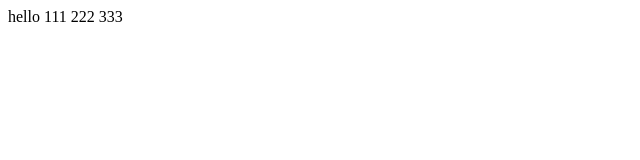
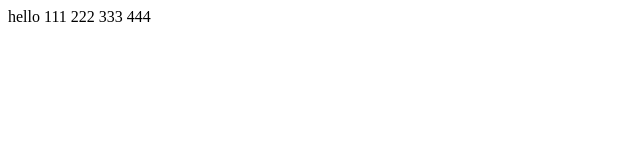
Before and after one commit to zeina-se/test_deploy, a plain HTML site: page index.html in a window 1280 px wide. Shown: the full height of the page, 0-640 px from the left. Drawn offline with Linux system fonts and the light colour scheme.

Commit message:
change234

```diff
--- a/index.html
+++ b/index.html
@@ -6,6 +6,6 @@
     <title>Document</title>
 </head>
 <body>
- hello 111 222 333
+ hello 111 222 333 444
 </body>
 </html>
```
